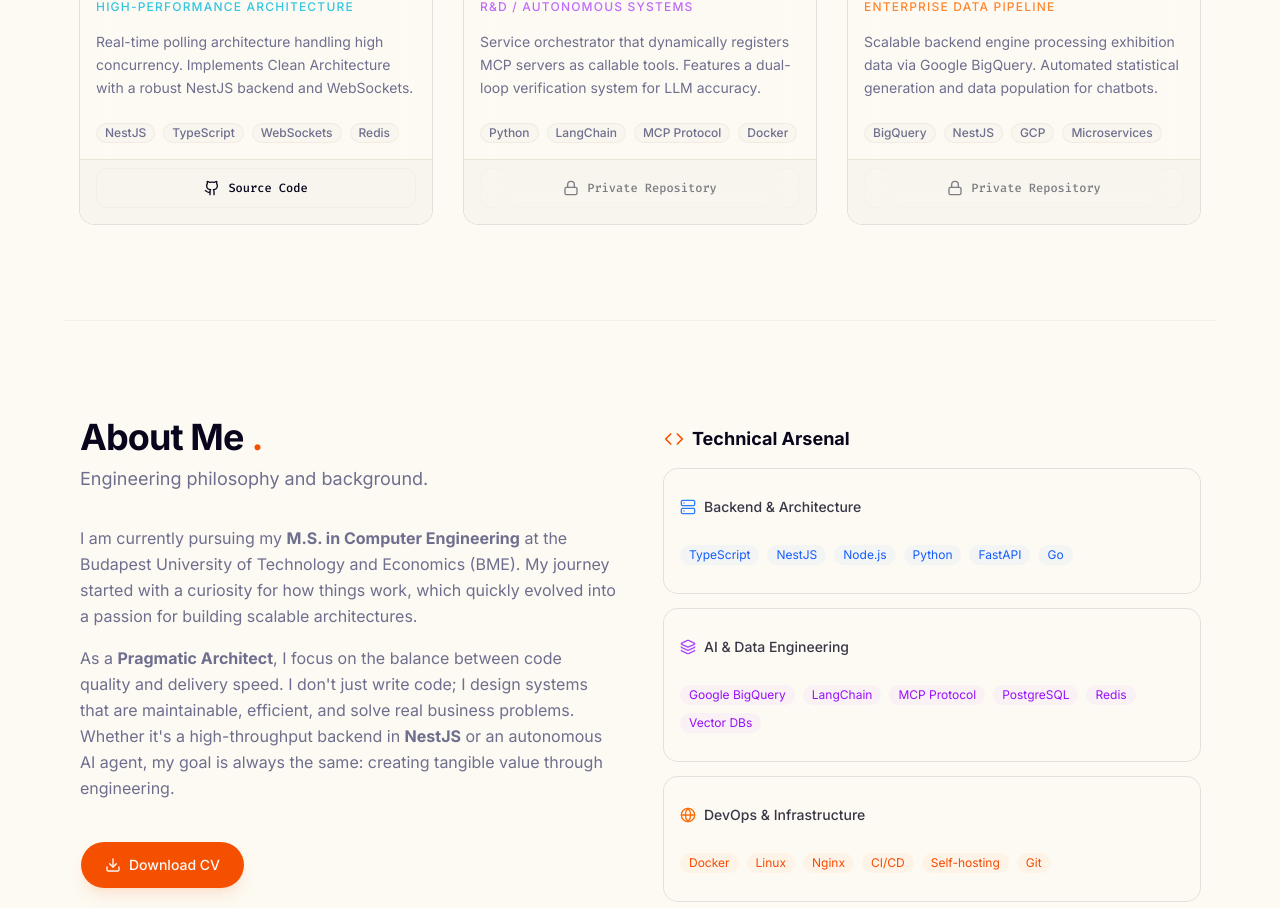
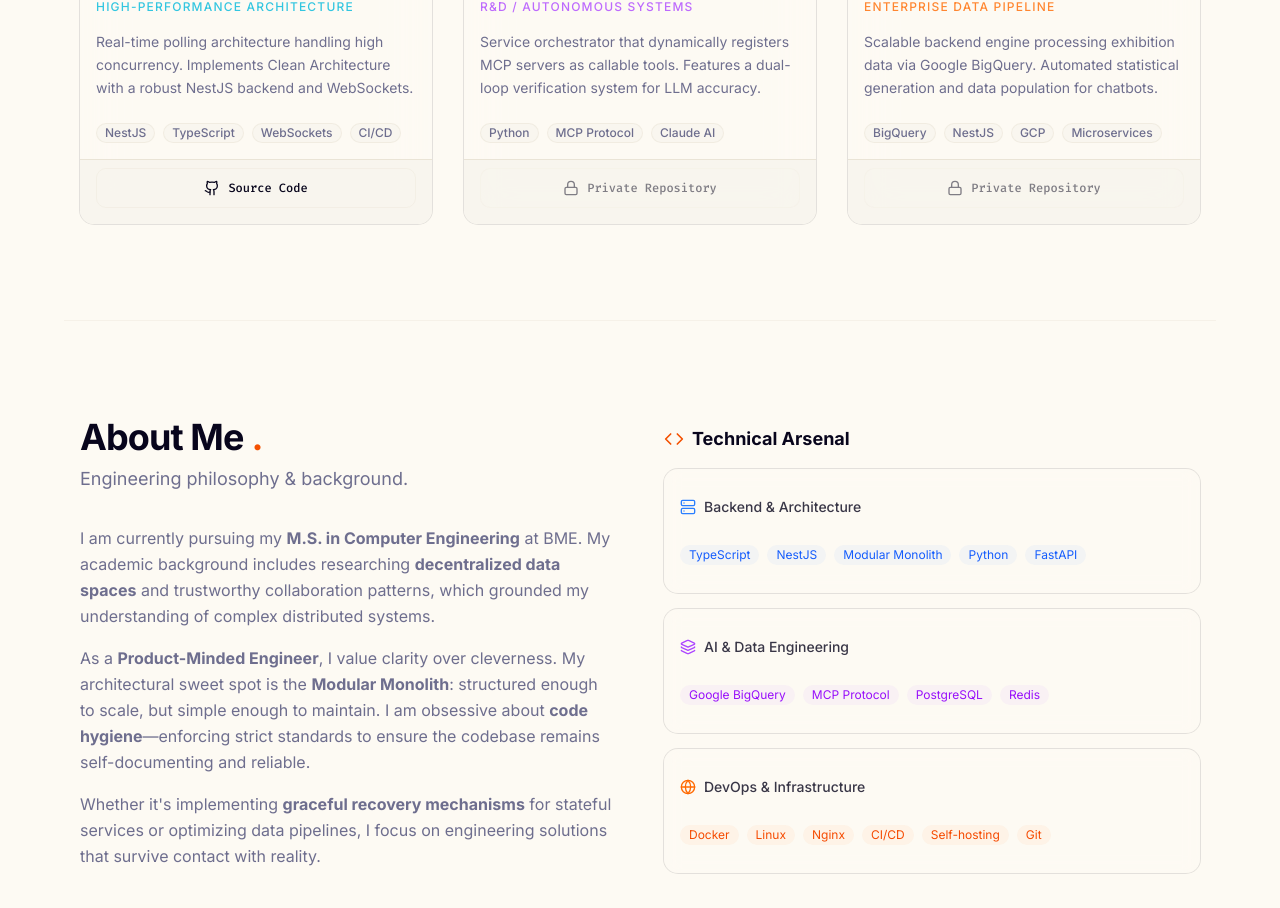
Before and after one commit to csiszaralex/csalex.dev, a Next.js app: page / in a window 1280 px wide. Shown: the part 1160-2068 px from the top of the page. Built offline with nearby package versions, Linux system fonts and the light colour scheme.

Commit message:
feat: update About, Hero, and Projects components with improved descriptions and technology stacks

```diff
--- a/components/about.tsx
+++ b/components/about.tsx
@@ -13,29 +13,33 @@ export function About() {
       <div className='grid grid-cols-1 md:grid-cols-2 gap-12 items-start'>
         {/* --- BAL OLDAL: BEMUTATKOZÁS --- */}
         <div className='space-y-8'>
-          {/* KONZISZTENS HEADER */}
           <div className='space-y-2'>
             <h2 className='text-3xl md:text-4xl font-bold tracking-tight flex items-center gap-2'>
               About Me <span className='text-primary'>.</span>
             </h2>
             <p className='text-muted-foreground text-lg max-w-xl'>
-              Engineering philosophy and background.
+              Engineering philosophy & background.
             </p>
           </div>
 
           <div className='prose dark:prose-invert text-muted-foreground leading-relaxed space-y-4'>
             <p>
-              I am currently pursuing my <strong>M.S. in Computer Engineering</strong> at the
-              Budapest University of Technology and Economics (BME). My journey started with a
-              curiosity for how things work, which quickly evolved into a passion for building
-              scalable architectures.
+              I am currently pursuing my <strong>M.S. in Computer Engineering</strong> at BME. My
+              academic background includes researching <strong>decentralized data spaces</strong>{' '}
+              and trustworthy collaboration patterns, which grounded my understanding of complex
+              distributed systems.
             </p>
             <p>
-              As a <strong>Pragmatic Architect</strong>, I focus on the balance between code quality
-              and delivery speed. I don&apos;t just write code; I design systems that are maintainable,
-              efficient, and solve real business problems. Whether it&apos;s a high-throughput backend in{' '}
-              <strong>NestJS</strong> or an autonomous AI agent, my goal is always the same:
-              creating tangible value through engineering.
+              As a <strong>Product-Minded Engineer</strong>, I value clarity over cleverness. My
+              architectural sweet spot is the <strong>Modular Monolith</strong>: structured enough
+              to scale, but simple enough to maintain. I am obsessive about{' '}
+              <strong>code hygiene</strong>—enforcing strict standards to ensure the codebase
+              remains self-documenting and reliable.
+            </p>
+            <p>
+              Whether it&apos;s implementing <strong>graceful recovery mechanisms</strong> for
+              stateful services or optimizing data pipelines, I focus on engineering solutions that
+              survive contact with reality.
             </p>
           </div>
 
@@ -66,7 +70,7 @@ export function About() {
                 </CardTitle>
               </CardHeader>
               <CardContent className='px-4 pb-3 flex flex-wrap gap-2'>
-                {['TypeScript', 'NestJS', 'Node.js', 'Python', 'FastAPI', 'Go'].map((s) => (
+                {['TypeScript', 'NestJS', 'Modular Monolith', 'Python', 'FastAPI'].map((s) => (
                   <Badge
                     key={s}
                     variant='secondary'
@@ -87,14 +91,7 @@ export function About() {
                 </CardTitle>
               </CardHeader>
               <CardContent className='px-4 pb-3 flex flex-wrap gap-2'>
-                {[
-                  'Google BigQuery',
-                  'LangChain',
-                  'MCP Protocol',
-                  'PostgreSQL',
-                  'Redis',
-                  'Vector DBs',
-                ].map((s) => (
+                {['Google BigQuery', 'MCP Protocol', 'PostgreSQL', 'Redis'].map((s) => (
                   <Badge
                     key={s}
                     variant='secondary'
--- a/components/hero.tsx
+++ b/components/hero.tsx
@@ -42,7 +42,7 @@ export function Hero() {
           <p className='text-xl md:text-2xl text-muted-foreground max-w-2xl mx-auto leading-relaxed'>
             I am a{' '}
             <span className='font-semibold text-foreground underline decoration-primary/50 underline-offset-4'>
-              Pragmatic Architect
+              Product-Minded Engineer
             </span>
             . I bridge the gap between heavy engineering complexity and tangible business value.
           </p>
@@ -83,7 +83,6 @@ export function Hero() {
             <TechLogo name='Next.js' slug='nextdotjs' color='ffffff' className='' />
             <TechLogo name='Docker' slug='docker' color='2496ED' />
             <TechLogo name='Python' slug='python' color='3776AB' />
-            <TechLogo name='FastAPI' slug='fastapi' color='009688' />
           </div>
         </div>
       </div>
--- a/components/projects.tsx
+++ b/components/projects.tsx
@@ -19,11 +19,10 @@ export function Projects() {
       category: 'High-Performance Architecture',
       description:
         'Real-time polling architecture handling high concurrency. Implements Clean Architecture with a robust NestJS backend and WebSockets.',
-      tech: ['NestJS', 'TypeScript', 'WebSockets', 'Redis'],
+      tech: ['NestJS', 'TypeScript', 'WebSockets', 'CI/CD'],
       link: 'https://github.com/csiszaralex/voter',
       status: 'Latest Build',
       icon: Server,
-      // Szín: Ciánkék/Kék (Stability & Tech)
       colorClass: 'text-cyan-500',
       bgClass: 'bg-cyan-500/10',
       borderClass: 'hover:border-cyan-500/50',
@@ -34,7 +33,7 @@ export function Projects() {
       category: 'R&D / Autonomous Systems',
       description:
         'Service orchestrator that dynamically registers MCP servers as callable tools. Features a dual-loop verification system for LLM accuracy.',
-      tech: ['Python', 'LangChain', 'MCP Protocol', 'Docker'],
+      tech: ['Python', 'MCP Protocol', 'Claude AI'],
       link: null,
       status: 'Research',
       icon: Bot,
@@ -147,7 +146,7 @@ export function Projects() {
                   <Badge
                     key={t}
                     variant='outline'
-                    className='bg-secondary/50 hover:bg-secondary text-xs text-muted-foreground hover:text-foreground transition-colors border-border/50'
+                    className='bg-secondary/50 hover:bg-secondary text-xs text-muted-foreground hover:text-foreground transition-colors border-border/50 cursor-default'
                   >
                     {t}
                   </Badge>
```
